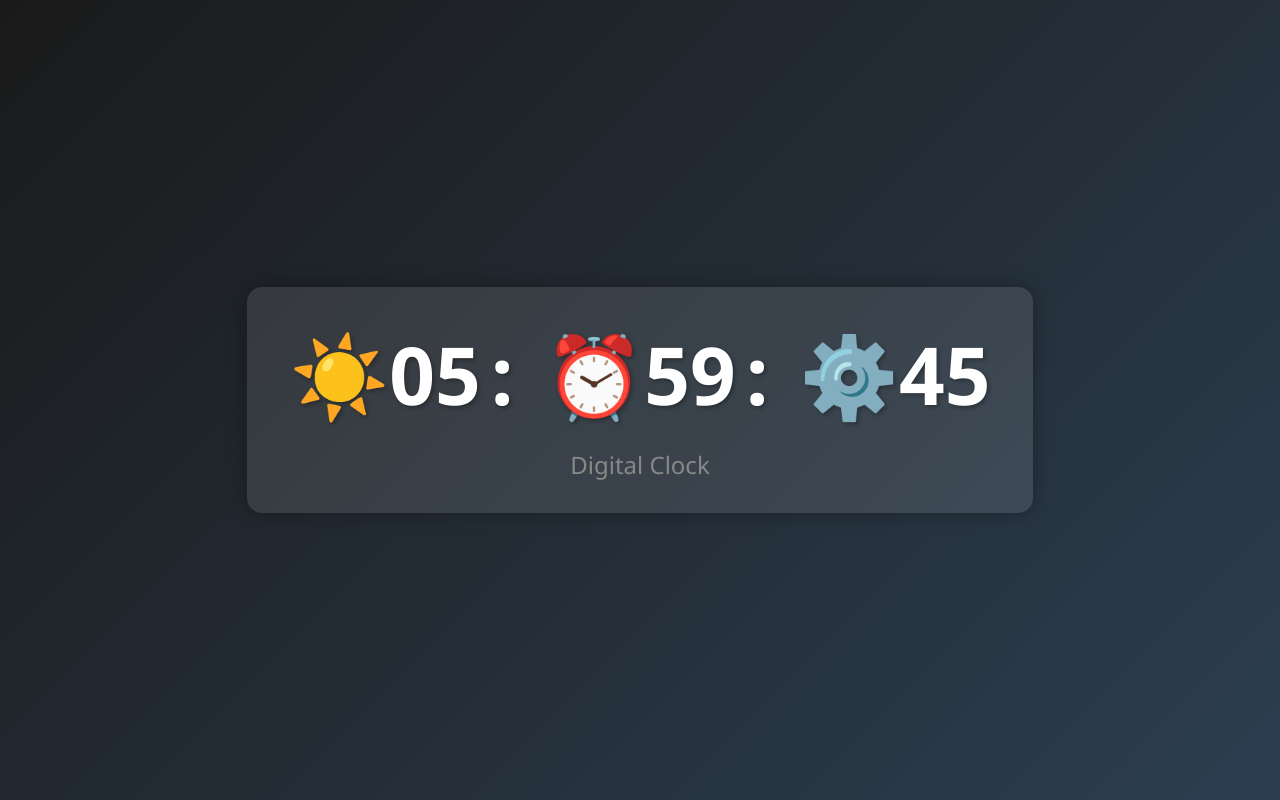
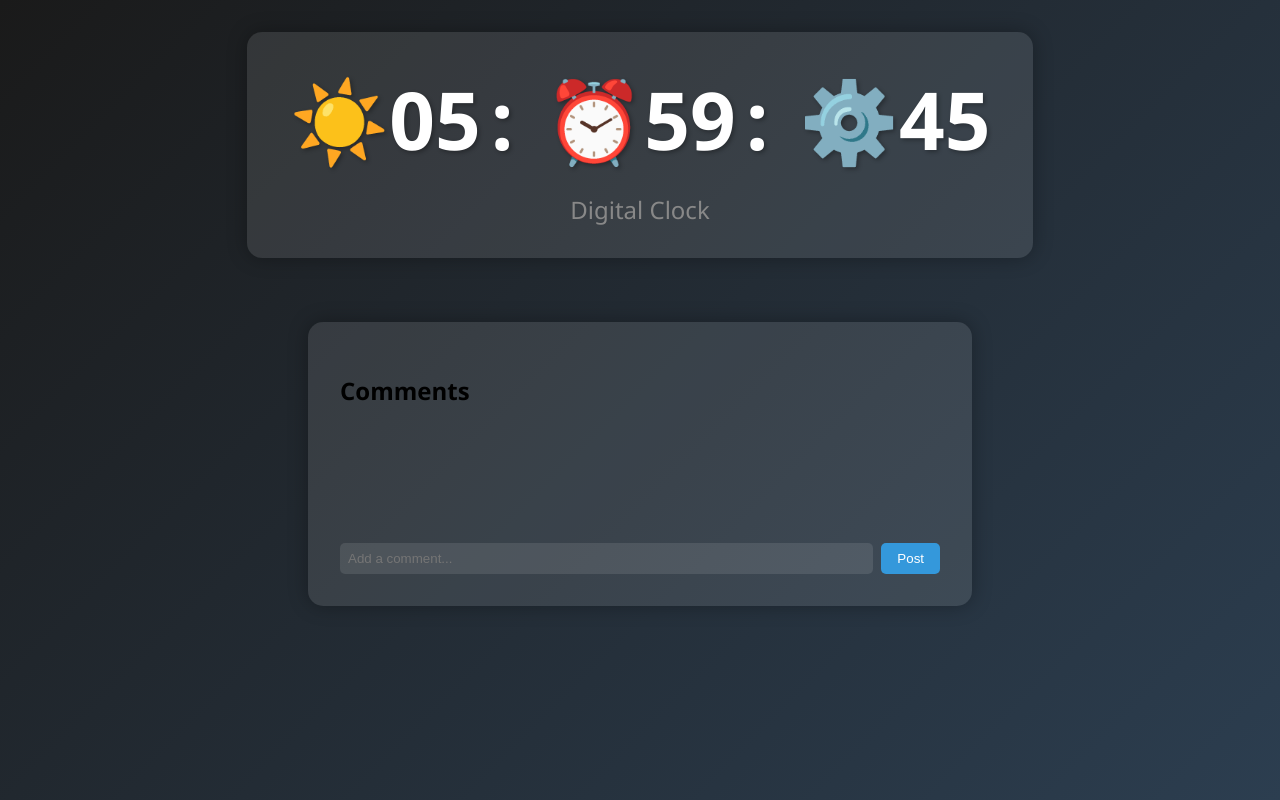
Before and after one commit to jeanmachuca/appbuilder-f30eed14, a plain HTML site: page index.html in a window 1280 px wide. Drawn offline with Linux system fonts and the light colour scheme.

Commit message:
AppBuilder Edge: f30eed14 v4

```diff
--- a/app.js
+++ b/app.js
@@ -1,7 +1,10 @@
 const hours = document.getElementById('hours');
 const minutes = document.getElementById('minutes');
 const seconds = document.getElementById('seconds');
+const commentInput = document.getElementById('commentInput');
+const commentsList = document.getElementById('comments');
 
+// Clock functionality
 function updateClock() {
     const now = new Date();
     const h = now.getHours().toString().padStart(2, '0');
@@ -13,6 +16,26 @@ function updateClock() {
     seconds.textContent = `⚙️${s}`;
 }
 
+// Comment functionality
+function addComment() {
+    const commentText = commentInput.value.trim();
+    if (commentText) {
+        const comment = document.createElement('div');
+        comment.className = 'comment';
+        comment.textContent = commentText;
+        commentsList.appendChild(comment);
+        commentsList.scrollTop = commentsList.scrollHeight;
+        commentInput.value = '';
+    }
+}
+
+// Add comment on Enter key
+commentInput.addEventListener('keypress', function(e) {
+    if (e.key === 'Enter') {
+        addComment();
+    }
+});
+
 // Update clock immediately and then every second
 updateClock();
 setInterval(updateClock, 1000);
--- a/index.html
+++ b/index.html
@@ -3,7 +3,7 @@
 <head>
     <meta charset="UTF-8">
     <meta name="viewport" content="width=device-width, initial-scale=1.0">
-    <title>Digital Clock</title>
+    <title>Digital Clock with Comments</title>
     <link rel="stylesheet" href="style.css">
 </head>
 <body>
@@ -15,6 +15,16 @@
         </div>
         <div class="title">Digital Clock</div>
     </div>
+
+    <div class="comments-container">
+        <h2>Comments</h2>
+        <div class="comments" id="comments"></div>
+        <div class="input-container">
+            <input type="text" id="commentInput" placeholder="Add a comment...">
+            <button onclick="addComment()">Post</button>
+        </div>
+    </div>
+
     <script src="app.js"></script>
 </body>
 </html>
--- a/style.css
+++ b/style.css
@@ -2,7 +2,7 @@ body {
     margin: 0;
     padding: 0;
     display: flex;
-    justify-content: center;
+    flex-direction: column;
     align-items: center;
     min-height: 100vh;
     background: linear-gradient(135deg, #1a1a1a, #2c3e50);
@@ -15,6 +15,7 @@ body {
     padding: 2rem;
     border-radius: 15px;
     box-shadow: 0 0 20px rgba(0, 0, 0, 0.3);
+    margin: 2rem 0;
 }
 
 .time {
@@ -37,6 +38,58 @@ span {
     display: inline-block;
 }
 
+.comments-container {
+    background-color: rgba(255, 255, 255, 0.1);
+    padding: 2rem;
+    border-radius: 15px;
+    box-shadow: 0 0 20px rgba(0, 0, 0, 0.3);
+    width: 90%;
+    max-width: 600px;
+    margin: 2rem 0;
+}
+
+.comments {
+    margin-bottom: 1rem;
+    min-height: 100px;
+    overflow-y: auto;
+}
+
+.comment {
+    margin-bottom: 0.5rem;
+    padding: 0.5rem;
+    background-color: rgba(255, 255, 255, 0.05);
+    border-radius: 5px;
+}
+
+.input-container {
+    display: flex;
+    gap: 0.5rem;
+    width: 100%;
+}
+
+#commentInput {
+    flex: 1;
+    padding: 0.5rem;
+    border: none;
+    border-radius: 5px;
+    background-color: rgba(255, 255, 255, 0.1);
+    color: white;
+}
+
+button {
+    padding: 0.5rem 1rem;
+    border: none;
+    border-radius: 5px;
+    background-color: #3498db;
+    color: white;
+    cursor: pointer;
+    transition: background-color 0.3s;
+}
+
+button:hover {
+    background-color: #2980b9;
+}
+
 @media (max-width: 600px) {
     .time {
         font-size: 60px;
```
